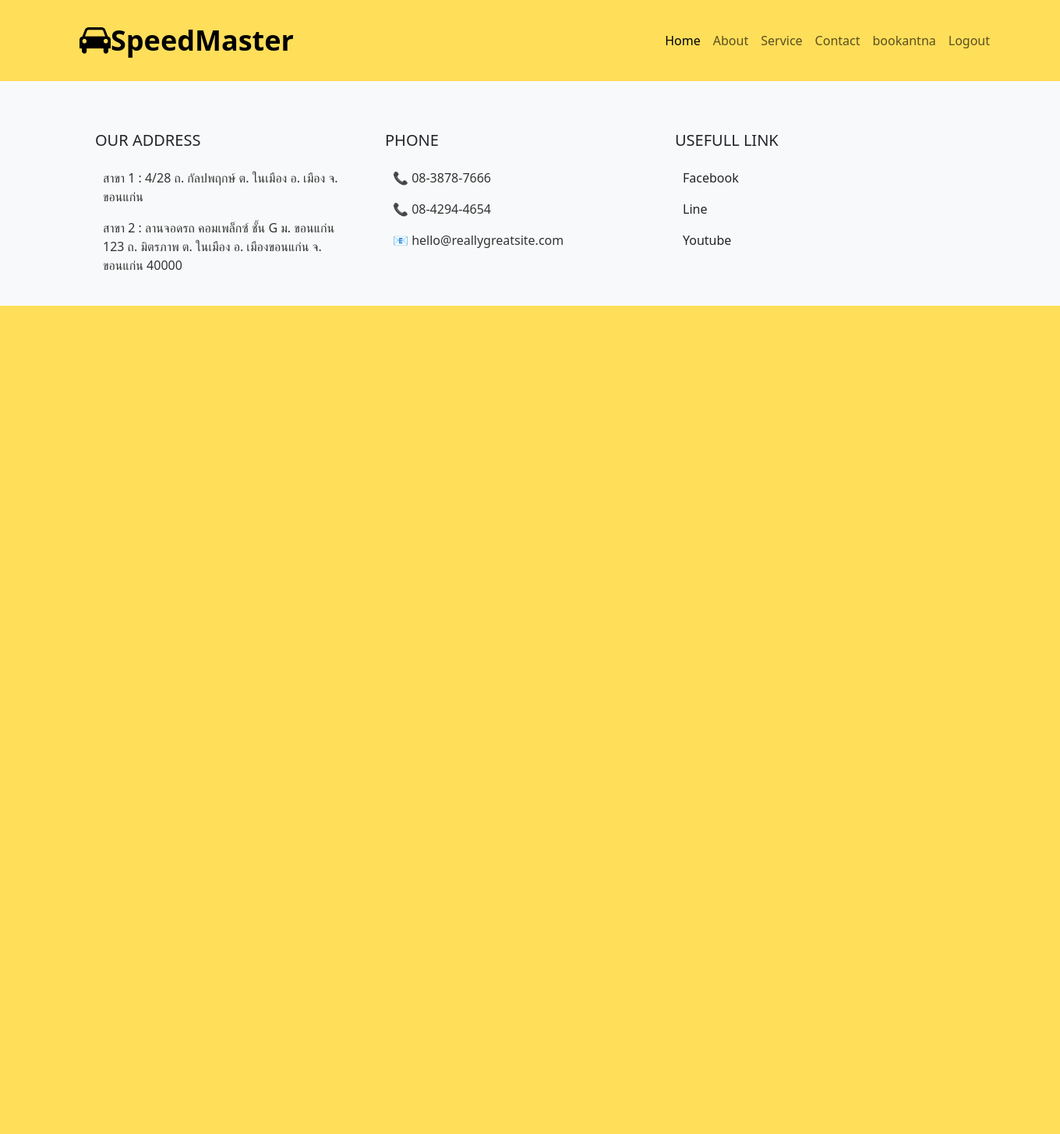
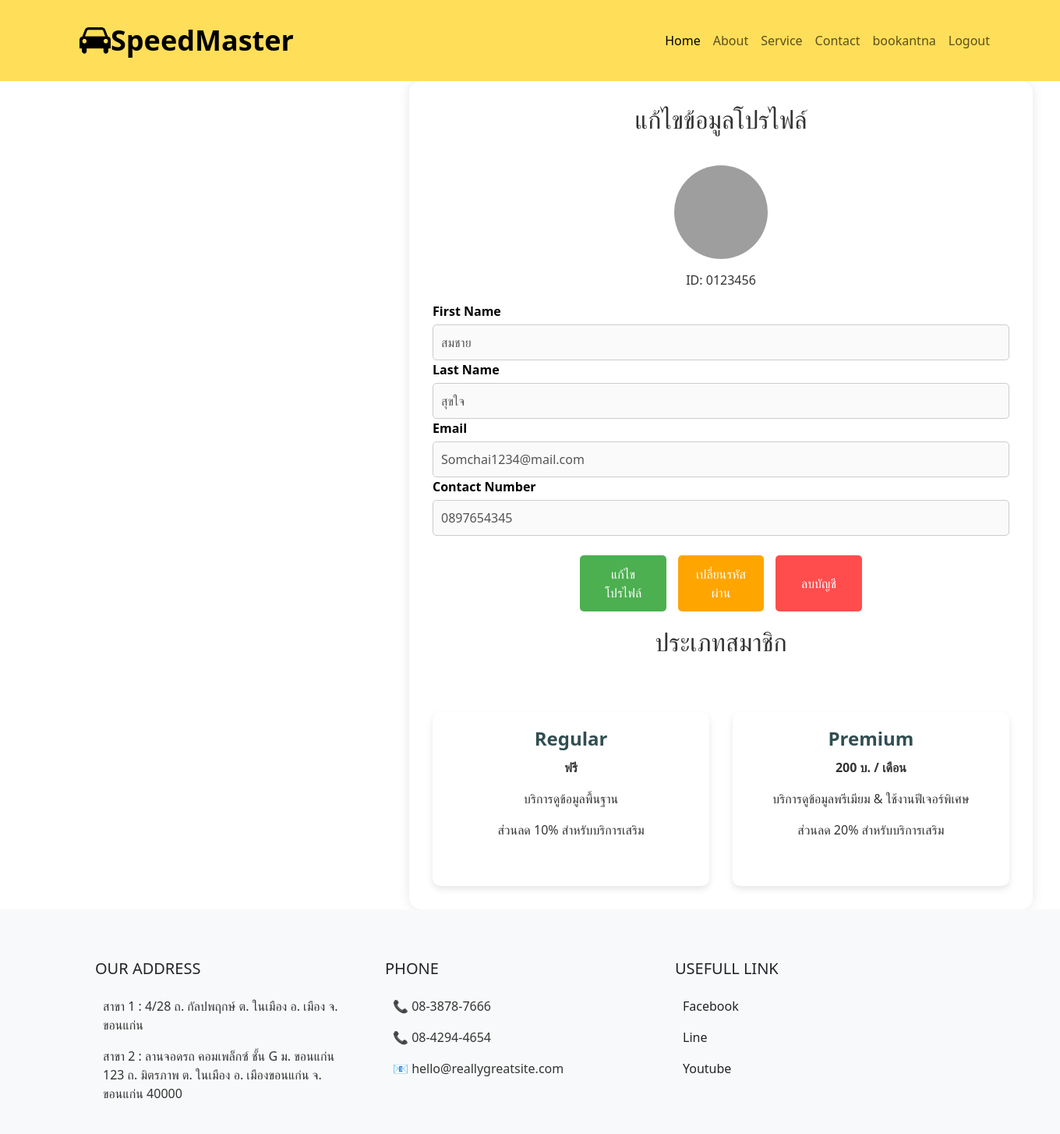
Before and after one commit to BookantnaOG/SpeedMaster, a Django app: page /dashboard/ in a window 1360 px wide. Shown: the whole page at 78% size. Before the commit the page ends 392 px from the top, so only its background shows below. Run offline with Django 5.2, Linux system fonts and the light colour scheme; a user stored in the database is signed in; grey boxes are pictures that could not be loaded.

Commit message:
Dashborad
ยังไม่เคลียร์

```diff
--- a/speedmaster/views.py
+++ b/speedmaster/views.py
@@ -1,3 +1,6 @@
+from django.contrib import admin
+from django.urls import path,include
+from django.contrib.auth import views as auth_views
 from django.shortcuts import render
 from django.contrib.auth.decorators import login_required
 
--- a/user/forms.py
+++ b/user/forms.py
@@ -19,3 +19,9 @@ class RegisterForm(UserCreationForm):
         if commit:
             user.save()
         return user
+
+class UserUpdateForm(forms.ModelForm):
+    # ฟอร์มนี้จะใช้สำหรับการอัปเดตข้อมูลผู้ใช้ เช่น ชื่อ, อีเมล
+    email = forms.EmailField(required=True)
+    first_name = forms.CharField(required=True, max_length=30)
+    last_name = forms.CharField(required=True, max_length=150)
--- /dev/null
+++ b/user/static/dashboard.css
@@ -0,0 +1,141 @@
+/* Ensure the whole page has a white background */
+body {
+    background-color: white; /* Set background color to white for the whole page */
+}
+
+.profile-container {
+    background-color: white;
+    padding: 30px;
+    border-radius: 15px;
+    box-shadow: 0 0 15px rgba(0, 0, 0, 0.1);
+    width: 100%;
+    margin-left: 525px;
+    max-width: 800px;
+    text-align: center;
+    display: flex;
+    flex-direction: column;
+    gap: 20px;
+    flex-wrap: wrap;
+    align-content: flex-start;
+    justify-content: flex-start;
+}
+
+
+/* Header styling */
+h2 {
+    color: #333;
+    margin-bottom: 20px; /* เพิ่มระยะห่างใต้หัวข้อ */
+}
+
+/* Profile image styling */
+.profile img {
+    width: 120px; /* ขยายขนาดรูปโปรไฟล์ */
+    height: 120px;
+    border-radius: 50%;
+    margin-bottom: 15px;
+}
+
+/* Form styles */
+.profile-form {
+    display: flex;
+    flex-direction: column;
+    align-items: center;
+    gap: 15px; /* เพิ่มระยะห่างระหว่างฟิลด์ฟอร์ม */
+}
+
+.profile-form label {
+    width: 100%;
+    text-align: left; /* จัดให้ชิดซ้าย */
+    margin-bottom: 5px;
+    font-weight: bold;
+}
+
+.profile-form input {
+    width: 100%;
+    padding: 10px;
+    border: 1px solid #ccc;
+    border-radius: 5px;
+}
+
+/* Button group styles */
+.buttons {
+    display: flex;
+    justify-content: space-around;
+    gap: 15px; /* เพิ่มช่องว่างระหว่างปุ่ม */
+    margin-top: 10px;
+}
+
+.buttons button {
+    padding: 12px 20px;
+    border: none;
+    cursor: pointer;
+    border-radius: 5px;
+    flex: 1; /* ปรับขนาดปุ่มให้มีความกว้างเท่ากัน */
+}
+
+/* Button specific colors */
+.edit-btn {
+    background-color: #4CAF50;
+    color: white;
+}
+
+.change-pass-btn {
+    background-color: #ffa500;
+    color: white;
+}
+
+.delete-btn {
+    background-color: #ff4d4d;
+    color: white;
+}
+
+/* Membership box container styles */
+.membership {
+    display: flex;
+    justify-content: space-between;
+    gap: 20px; /* เพิ่มช่องว่างระหว่างกล่องสมาชิก */
+    margin-top: 30px;
+}
+
+/* Styling for each membership box */
+.membership-box {
+    background-color: white;
+    padding: 20px;
+    border-radius: 10px;
+    box-shadow: 0 4px 8px rgba(0, 0, 0, 0.1);
+    width: 48%; /* ปรับความกว้างของแต่ละกล่องให้สมดุล */
+    text-align: center;
+    position: relative; /* For positioning the button */
+    overflow: hidden; /* Hide the button initially */
+    transition: transform 0.3s ease-in-out, box-shadow 0.3s ease-in-out; /* Add smooth hover transition */
+}
+
+/* Hover effect for the membership boxes */
+.membership-box:hover {
+    transform: scale(1.05); /* Slightly scale up the box on hover */
+    box-shadow: 0 8px 16px rgba(0, 0, 0, 0.2); /* Enhance shadow on hover */
+}
+
+/* Button styling, initially hidden */
+.subscribe-btn {
+    background-color: #007bff;
+    color: white;
+    border: none;
+    padding: 10px 20px;
+    border-radius: 5px;
+    cursor: pointer;
+    margin-top: 10px;
+    position: absolute; /* Position it at the bottom of the box */
+    bottom: 10px;
+    left: 50%;
+    transform: translateX(-50%); /* Center the button horizontally */
+    opacity: 0; /* Initially hide the button */
+    visibility: hidden; /* Initially hide the button */
+    transition: opacity 0.3s ease, visibility 0.3s ease; /* Fade in on hover */
+}
+
+/* Show the button when hovering over the membership box */
+.membership-box:hover .subscribe-btn {
+    opacity: 1; /* Make the button visible */
+    visibility: visible; /* Ensure the button is clickable */
+}
--- /dev/null
+++ b/user/static/dashboard.js
@@ -0,0 +1,62 @@
+// script.js
+
+let isEditing = false;  // ตัวแปรที่ใช้เก็บสถานะการแก้ไขโปรไฟล์
+
+// ฟังก์ชันสำหรับสลับสถานะการแก้ไขโปรไฟล์
+function toggleEdit() {
+    const editButton = document.querySelector('.edit-btn');
+    const inputs = document.querySelectorAll('.profile-form input');
+
+    // ถ้าอยู่ในโหมดแก้ไข
+    if (isEditing) {
+        editButton.textContent = "แก้ไขโปรไฟล์";  // เปลี่ยนข้อความกลับ
+        // เปลี่ยน input กลับไปเป็น disabled
+        inputs.forEach(input => input.disabled = true);
+    } else {
+        editButton.textContent = "ตกลง";  // เปลี่ยนข้อความเป็นตกลง
+        // เปลี่ยน input ให้สามารถแก้ไขได้
+        inputs.forEach(input => input.disabled = false);
+    }
+
+    // เปลี่ยนปุ่มเป็น "ยกเลิก" เมื่อกำลังแก้ไข
+    const cancelButton = document.createElement('button');
+    cancelButton.type = 'button';
+    cancelButton.textContent = "ยกเลิก";
+    cancelButton.classList.add('cancel-btn');
+    cancelButton.onclick = cancelEdit;
+
+    const buttonsDiv = document.querySelector('.buttons');
+    if (!isEditing) {
+        buttonsDiv.appendChild(cancelButton);
+    } else {
+        const cancelButtonExisting = document.querySelector('.cancel-btn');
+        if (cancelButtonExisting) {
+            cancelButtonExisting.remove();
+        }
+    }
+
+    isEditing = !isEditing;  // สลับสถานะ
+}
+
+// ฟังก์ชันสำหรับยกเลิกการแก้ไข
+function cancelEdit() {
+    const editButton = document.querySelector('.edit-btn');
+    editButton.textContent = "แก้ไขโปรไฟล์";  // เปลี่ยนข้อความกลับ
+    const cancelButton = document.querySelector('.cancel-btn');
+    cancelButton.remove();  // ลบปุ่มยกเลิกออก
+    const inputs = document.querySelectorAll('.profile-form input');
+    inputs.forEach(input => input.disabled = true);  // ทำให้ input กลับเป็น disabled
+    isEditing = false;  // สลับสถานะ
+}
+
+// ฟังก์ชันเปลี่ยนรหัสผ่าน (ในอนาคต)
+function changePassword() {
+    alert("กำลังพัฒนาในอนาคต!");  // ยังไม่พัฒนา
+}
+
+// ฟังก์ชันลบบัญชี
+function deleteAccount() {
+    if (confirm("คุณแน่ใจหรือไม่ว่าต้องการลบบัญชี?")) {
+        alert("บัญชีถูกลบแล้ว!");  // สามารถเชื่อมกับ backend ในการลบบัญชี
+    }
+}
--- a/user/templates/dashboard.html
+++ b/user/templates/dashboard.html
@@ -2,4 +2,60 @@
 {% load static %}
 
 {% block content %}
+<!DOCTYPE html>
+<html lang="th">
+<head>
+    <meta charset="UTF-8">
+    <meta name="viewport" content="width=device-width, initial-scale=1.0">
+    <title>Profile & Membership</title>
+    <link rel="stylesheet" href="{% static 'dashboard.css' %}">
+    <script src="{% static 'dashboard.js' %}" defer></script>
+</head>
+<body>
+    <div class="profile-container">
+        <h2>แก้ไขข้อมูลโปรไฟล์</h2>
+        <form class="profile-form" method="POST" action="{% url 'update_profile' %}">
+            {% csrf_token %}
+            <div class="profile">
+                <img src="{% static 'profile-placeholder.png' %}" alt="Profile Picture">
+                <p>ID: 0123456</p>
+                <label for="first-name">First Name</label>
+                <input type="text" id="first-name" name="first_name" placeholder="First Name" value="สมชาย" disabled>
+
+                <label for="last-name">Last Name</label>
+                <input type="text" id="last-name" name="last_name" placeholder="Last Name" value="สุขใจ" disabled>
+
+                <label for="email">Email</label>
+                <input type="email" id="email" name="email" placeholder="Email" value="Somchai1234@mail.com" disabled>
+
+                <label for="contact">Contact Number</label>
+                <input type="text" id="contact" name="contact" placeholder="Contact Number" value="0897654345" disabled>
+            </div>
+            <div class="buttons">
+                <button type="button" class="edit-btn button-adjust" onclick="toggleEdit()">แก้ไขโปรไฟล์</button>
+                <button type="submit" class="save-btn button-adjust" style="display:none;">บันทึก</button>
+                <button type="button" class="change-pass-btn" onclick="changePassword()">เปลี่ยนรหัสผ่าน</button>
+                <button type="button" class="delete-btn" onclick="deleteAccount()">ลบบัญชี</button>
+            </div>
+        </form>
+        <h2>ประเภทสมาชิก</h2>
+        <div class="membership">
+            <div class="membership-box regular">
+                <h3>Regular</h3>
+                <p><strong>ฟรี</strong></p>
+                <p>บริการดูข้อมูลพื้นฐาน</p>
+                <p>ส่วนลด 10% สำหรับบริการเสริม</p>
+                <button class="subscribe-btn">สมัครสมาชิก</button>
+            </div>
+            <div class="membership-box premium">
+                <h3>Premium</h3>
+                <p><strong>200 บ. / เดือน</strong></p>
+                <p>บริการดูข้อมูลพรีเมียม & ใช้งานฟีเจอร์พิเศษ</p>
+                <p>ส่วนลด 20% สำหรับบริการเสริม</p>
+                <button class="subscribe-btn">สมัครสมาชิก</button>
+            </div>
+        </div>
+    </div>
+</body>
+</html>
 {% endblock %}
--- a/user/urls.py
+++ b/user/urls.py
@@ -1,10 +1,9 @@
-from django.contrib import admin
-from django.urls import path,include
+from django.urls import path
 from . import views
-from django.contrib.auth import views as auth_views
 
 urlpatterns = [
     path('dashboard/', views.dashboard, name='dashboard'),
+    path('profile/edit/', views.edit_profile, name='update_profile'),
     path('register/', views.register, name='register'),
     path('login/', views.login_view, name='login'),
     path('logout/', views.logout_view, name='logout'),
--- a/user/views.py
+++ b/user/views.py
@@ -1,33 +1,48 @@
 from django.shortcuts import render, redirect
 from django.contrib.auth import login, logout, authenticate
-from django.contrib.auth.forms import UserCreationForm, AuthenticationForm
-from .forms import RegisterForm
+from django.contrib.auth.forms import AuthenticationForm
 from django.contrib.auth.decorators import login_required
+from django.contrib import messages
+from .forms import RegisterForm, UserUpdateForm
 
+# Dashboard view to show user info
 @login_required
 def dashboard(request):
     context = {'message': 'This is a dynamic message!', 'Message': 'Hello'}
-    # Check if the user is authenticated
     if request.user.is_authenticated:
-        # Add the username to the context
         context['username'] = request.user.username
     else:
-        # Add a default message if the user is not logged in
         context['username'] = 'Guest'
     return render(request, 'dashboard.html', context)
 
+# Profile editing view
+@login_required
+def edit_profile(request):
+    if request.method == 'POST':
+        form = UserUpdateForm(request.POST, instance=request.user)  # ใช้ฟอร์มที่จำกัดแค่ข้อมูลที่ต้องการ
+        if form.is_valid():
+            form.save()
+            messages.success(request, 'โปรไฟล์ของคุณได้รับการอัปเดตแล้ว!')
+            return redirect('dashboard')  # เปลี่ยนการ redirect ไปที่หน้า dashboard
+    else:
+        form = UserUpdateForm(instance=request.user)
+
+    return render(request, 'profile/edit_profile.html', {'form': form})
+
+# Registration view
 def register(request):
     if request.method == "POST":
         form = RegisterForm(request.POST)
         if form.is_valid():
             user = form.save()
-            login(request, user)
-            return redirect("home")
+            login(request, user)  # ล็อกอินอัตโนมัติหลังจากการสมัคร
+            messages.success(request, 'การลงทะเบียนสำเร็จ! ยินดีต้อนรับเข้าสู่ระบบ!')
+            return redirect("home")  # ไปที่หน้า home หลังจากสมัครสมาชิก
     else:
         form = RegisterForm()
     return render(request, "register.html", {"form": form})
 
-
+# Login view
 def login_view(request):
     if request.method == 'POST':
         form = AuthenticationForm(request, data=request.POST)
@@ -37,12 +52,17 @@ def login_view(request):
             user = authenticate(request, username=username, password=password)
             if user is not None:
                 login(request, user)
-                return redirect('home')  # Replace 'home' with your desired redirect URL
+                messages.success(request, f'ยินดีต้อนรับ {username}!')
+                return redirect('home')  # ไปที่หน้า home หลังจากล็อกอินสำเร็จ
+            else:
+                messages.error(request, 'ชื่อผู้ใช้หรือรหัสผ่านไม่ถูกต้อง!')
     else:
         form = AuthenticationForm()
 
     return render(request, 'login.html', {'form': form})
 
+# Logout view
 def logout_view(request):
     logout(request)
-    return redirect('login')
+    messages.success(request, 'ออกจากระบบสำเร็จ!')
+    return redirect('login')  # ไปที่หน้า login หลังจากออกจากระบบสำเร็จ
```
Also changed, not shown: user/static/login.css (+68 -40 lines), user/templates/edit_profile.html (added, +25 -0 lines), user/templates/layout.html (+28 -29 lines), user/templates/login.html (+10 -0 lines), db.sqlite3.
